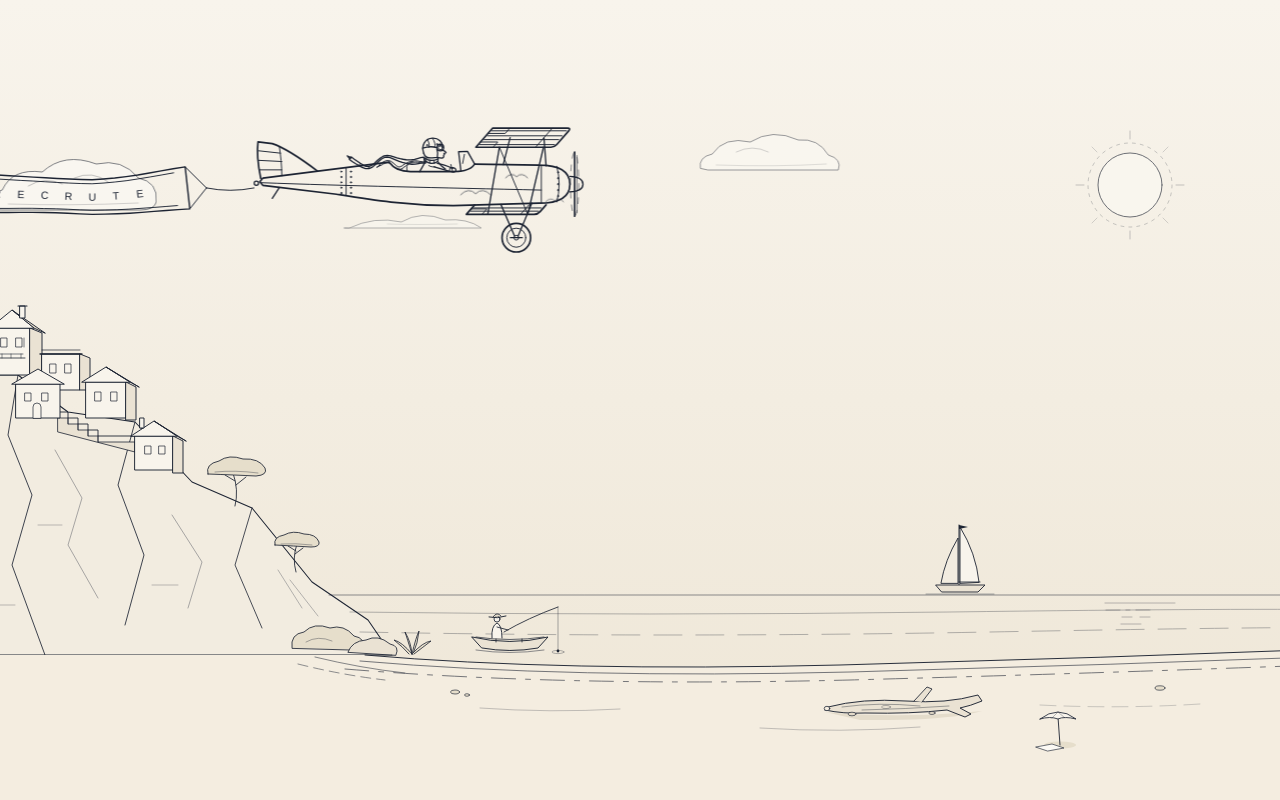
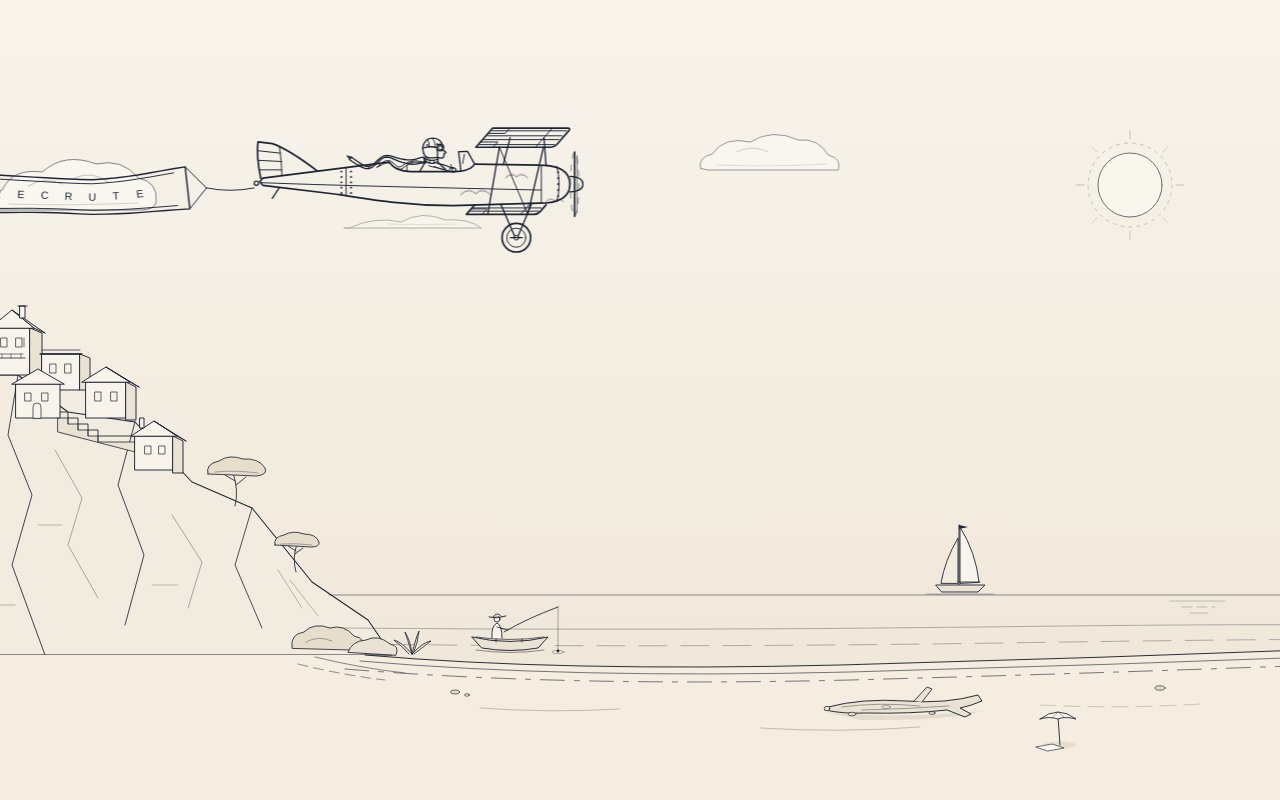
Before and after one commit to PTK16-DEV/minimal-line-studio, a Node server app: page /test1 in a window 1280 px wide. Run offline with Node 20, Linux system fonts and the light colour scheme.

Commit message:
Refactor SVG elements for clarity and structure

```diff
--- a/views/test1.ejs
+++ b/views/test1.ejs
@@ -286,19 +286,19 @@ const DUREE_TRAVERSEE = 25;
   <!-- 1. HORIZON MARIN & REFLETS DU SOLEIL SUR L'EAU -->
   <line x1="409" y1="535" x2="1440" y2="535" stroke-width="0.9" opacity="0.55" />
 
-  <!-- Scintillement poétique du soleil à la surface de la mer (sous le soleil x=1210) -->
-  <g stroke-width="0.65" opacity="0.45">
-    <line class="vague-1" x1="1175" y1="543" x2="1245" y2="543" />
-    <line class="vague-2" x1="1185" y1="550" x2="1235" y2="550" stroke-dasharray="14 6 4 6" />
-    <line class="vague-1" x1="1192" y1="557" x2="1228" y2="557" stroke-dasharray="10 8" />
-    <line class="vague-2" x1="1200" y1="564" x2="1220" y2="564" />
-  </g>
+      <!-- Scintillement du soleil juste sous l'horizon (y=541 à 551) -->
+    <g stroke-width="0.6" opacity="0.4">
+      <line x1="1250" y1="541" x2="1305" y2="541" />
+      <line x1="1262" y1="547" x2="1295" y2="547" stroke-dasharray="10 5" />
+      <line x1="1270" y1="553" x2="1288" y2="553" />
+    </g>
 
-      <!-- Ondulations au large (parallèles, sans jamais toucher la plage à droite) -->
-    <g stroke-width="0.7" opacity="0.45">
-      <path class="vague-1" d="M420 552 Q720 556 1020 552 T1440 550" />
-      <path class="vague-1" d="M430 572 Q740 578 1060 572 T1440 568" stroke-dasharray="28 14" />
+    <!-- Houle douce au large (placée plus bas à y=568 et y=584, zéro contact avec le reflet) -->
+    <g class="houle" stroke-width="0.7" opacity="0.45">
+      <path d="M415 568 Q740 571 1060 567 T1440 566" />
+      <path d="M425 584 Q750 588 1080 583 T1440 580" stroke-dasharray="28 14" />
     </g>
+
 
 
   <!-- 2. VOILIER AU LARGE (100% VISIBLE, BIEN AU-DESSUS DE LA PLAGE) -->
```
